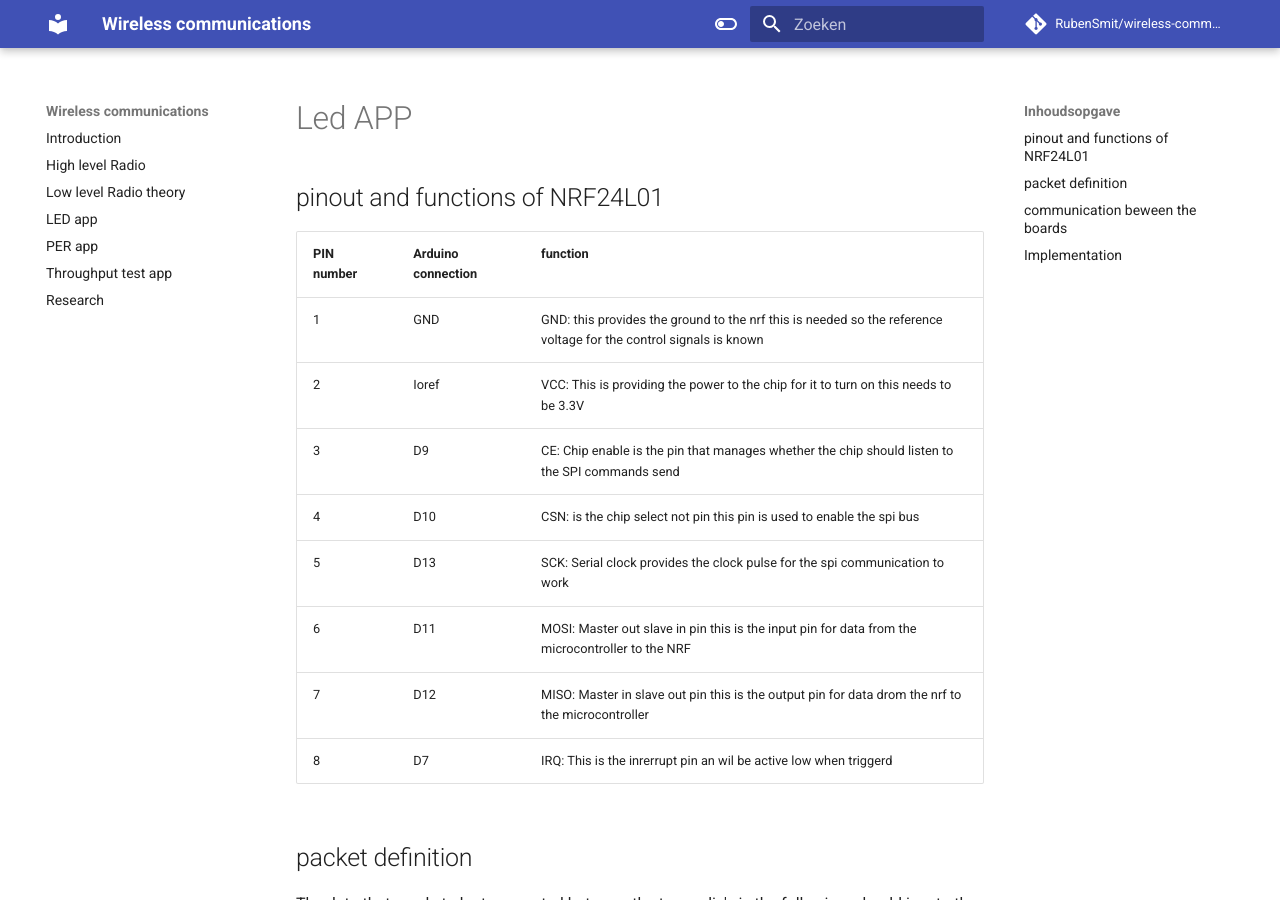
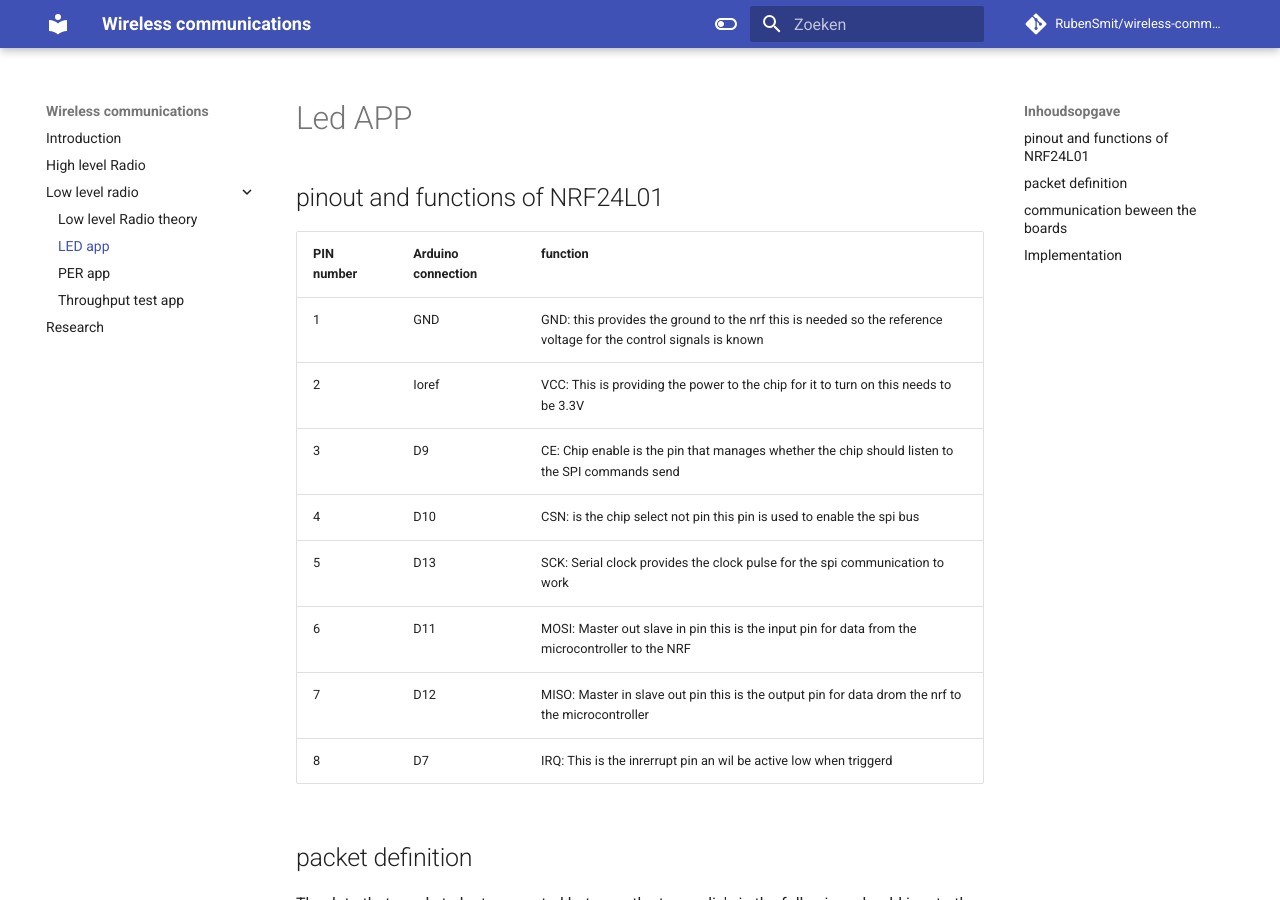
Before and after one commit to RubenSmit/wireless-communication, an MkDocs documentation site: the page built from docs/led-app.md, in a window 1280 px wide and 900 px high. Built offline with MkDocs 1.6.1 and Material for MkDocs 9.7.7, drawn with Linux system fonts in a browser that asks for light colours; comment, search, counter and statistics services are not loaded.

Commit message:
update to nav

```diff
--- a/mkdocs.yml
+++ b/mkdocs.yml
@@ -73,8 +73,9 @@ markdown_extensions:
 nav:
   - Introduction : index.md
   - High level Radio: system-documentation.md
-  - Low level Radio theory: nrf24-documentation.md
-  - LED app: lowlevelradio.md
-  - PER app: per-app.md
-  - Throughput test app: throughput-test-app.md
+  - Low level radio:
+    - Low level Radio theory: general-questions.md
+    - LED app: led-app.md
+    - PER app: per-app.md
+    - Throughput test app: throughput-test-app.md
   - Research: research.md
```
